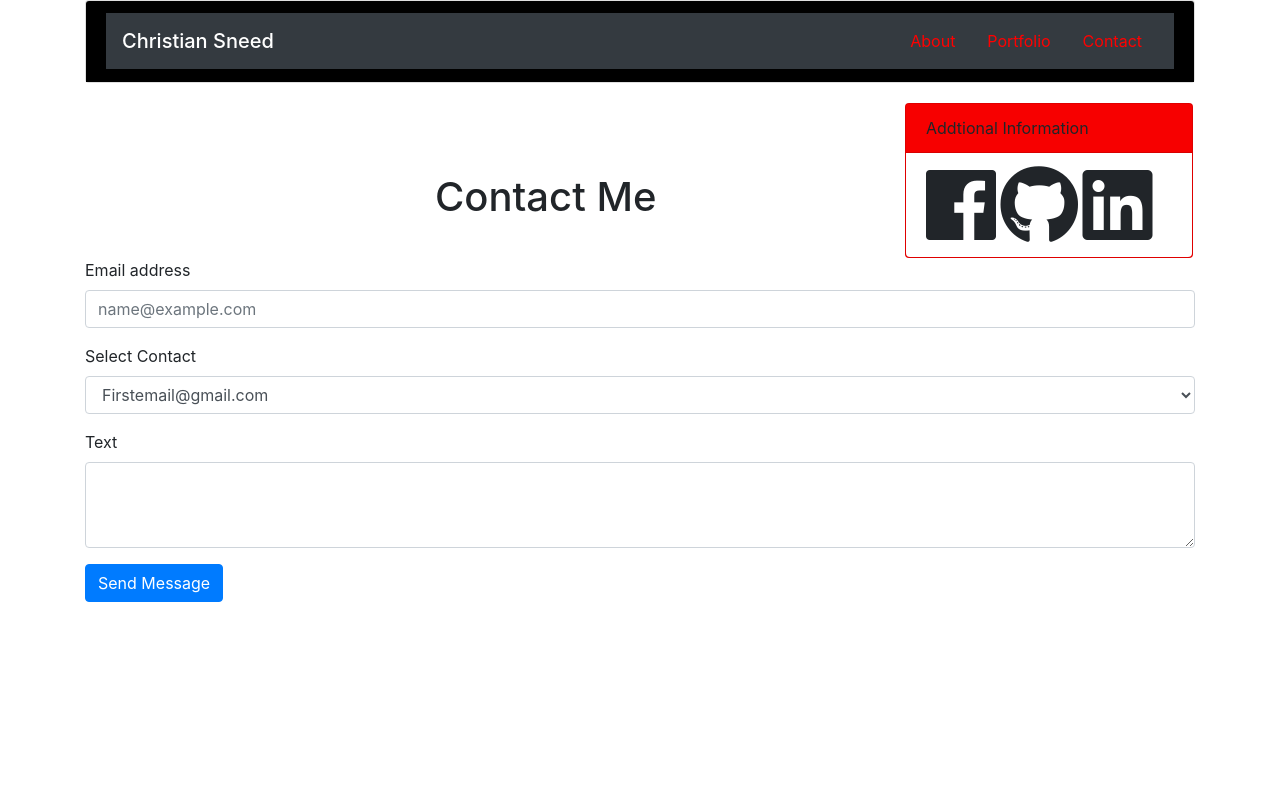
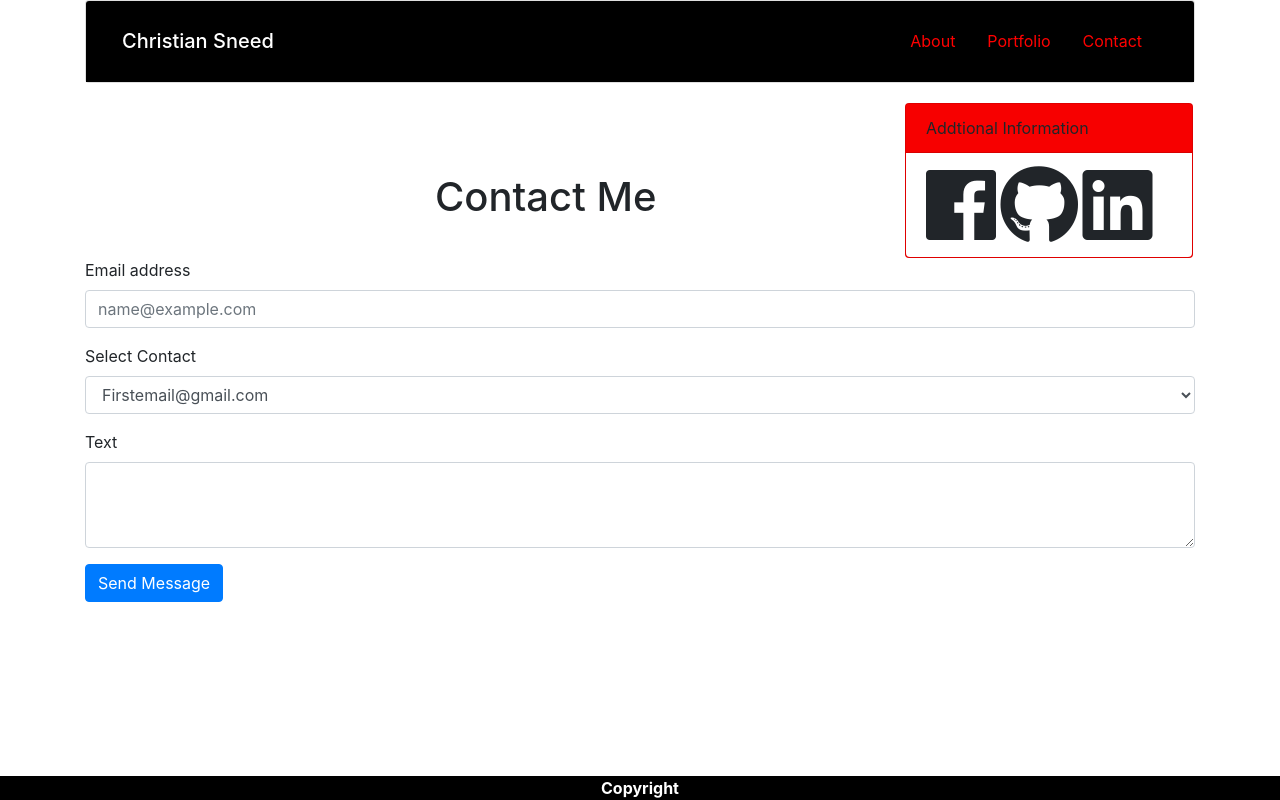
Before and after one commit to CSneed7/Bootstrap-Portfolio, a plain HTML site: page contact.html in a window 1280 px wide. Drawn offline with nearby package versions, Linux system fonts and the light colour scheme.

Commit message:
MAYBE final changes we shall see

```diff
--- a/contact.html
+++ b/contact.html
@@ -8,6 +8,7 @@
 a {
     color: red;
 }
+
         </style>
     </head>
 
@@ -18,7 +19,7 @@ a {
             <div class="row">
 
                 <div class="col-md-12 ml-auto">
-                        <nav class="navbar navbar-light bg-dark" style="background-color: rgb(24, 23, 23)">
+                        <nav class="navbar navbar-dark" style="background-color: black">
                                 <span class="navbar-brand mb-0 h1" style="color: white;">Christian Sneed</span>
                     <ul class="nav justify-content-end">
                         <li class="nav-item">
@@ -67,5 +68,8 @@ a {
                     </div>
                     <button type="submit" class="btn btn-primary">Send Message</button>
                   </form>
+                  <div class="fixed-bottom">
+                      <footer class="footer" style="background-color: black; text-align: center; color: white;"><strong>Copyright</strong></footer>
+                  </div>
      </body>
 </html>
```
Also changed, not shown: index.html (+6 -1 lines), portfolio.html (+5 -1 lines).
